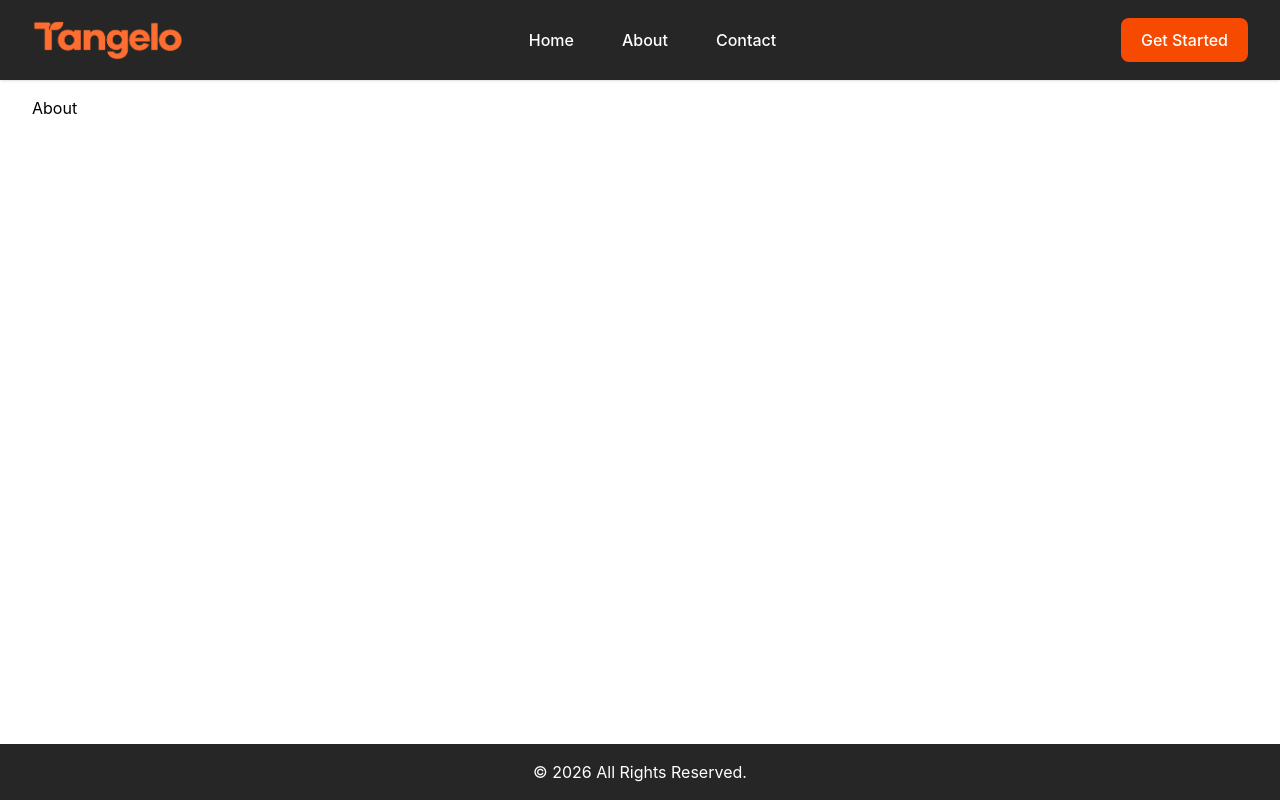
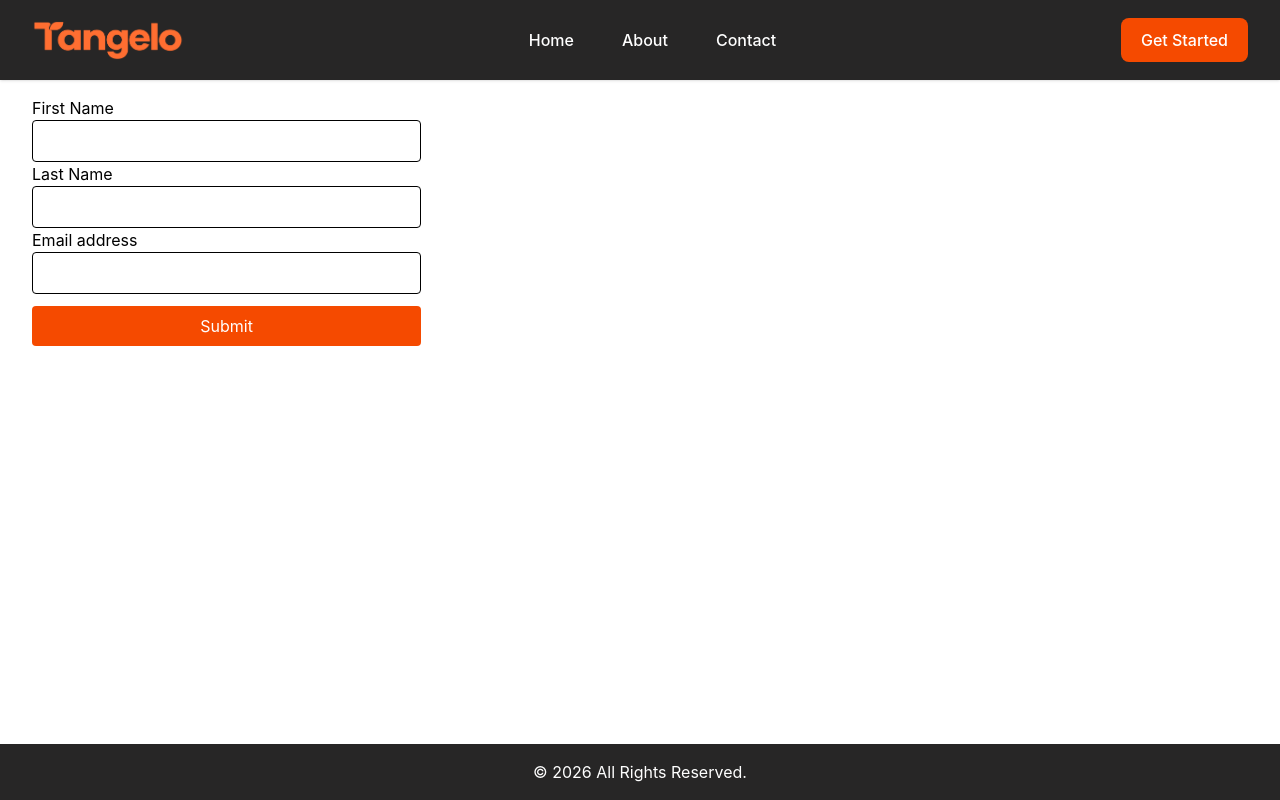
Before and after one commit to Sarthak-Patel3602/react-prac, a React (Vite) app: page /about in a window 1280 px wide. Built offline with nearby package versions, Linux system fonts and the light colour scheme.

Commit message:
Add Form component for user input and integrate into About page

```diff
--- /dev/null
+++ b/src/Components/Form.tsx
@@ -0,0 +1,69 @@
+import { useState } from "react";
+
+const Form = () => {
+  const [formData, setFormData] = useState({
+    firstname: "",
+    lastname: "",
+    email: "",
+  });
+
+  const handleChange = (e) => {
+    const { name, value } = e.target;
+
+    setFormData((prev) => ({
+      ...prev,
+      [name]: value,
+    }));
+  };
+
+  const handleFormSubmit = (e) => {
+    e.preventDefault();
+    console.log(formData);
+  };
+
+  return (
+    <>
+      <div className="form-container">
+        <form onSubmit={handleFormSubmit}>
+          <label htmlFor="firstname">First Name</label>
+          <input
+            id="firstname"
+            type="text"
+            name="firstname"
+            value={formData.firstname}
+            onChange={handleChange}
+            className="w-full rounded border p-2 outline-none focus:border-orange-600"
+          />
+
+          <label htmlFor="lastname">Last Name</label>
+          <input
+            id="lastname"
+            name="lastname"
+            type="text"
+            value={formData.lastname}
+            onChange={handleChange}
+            className="w-full rounded border p-2 outline-none focus:border-orange-600"
+          />
+
+          <label htmlFor="email">Email address</label>
+          <input
+            id="email"
+            type="email"
+            name="email"
+            value={formData.email}
+            onChange={handleChange}
+            className="w-full rounded border p-2 outline-none focus:border-orange-600 mb-3"
+          />
+          <button
+            type="submit"
+            className="w-full rounded bg-orange-600 px-4 py-2 text-white hover:bg-orange-700"
+          >
+            Submit
+          </button>
+        </form>
+      </div>
+    </>
+  );
+};
+
+export default Form;
--- a/src/pages/About.tsx
+++ b/src/pages/About.tsx
@@ -1,7 +1,9 @@
+import Form from "../Components/Form";
+
 const About = () => {
   return (
     <div className="container min-h-[calc(100vh-172px)] mb-9 mx-auto px-4 py-4 sm:px-6 lg:px-8 pb-4 grid grid-cols-1 sm:grid-cols-2 lg:grid-cols-3 gap-6">
-      About
+      <Form />
     </div>
   );
 };
```
